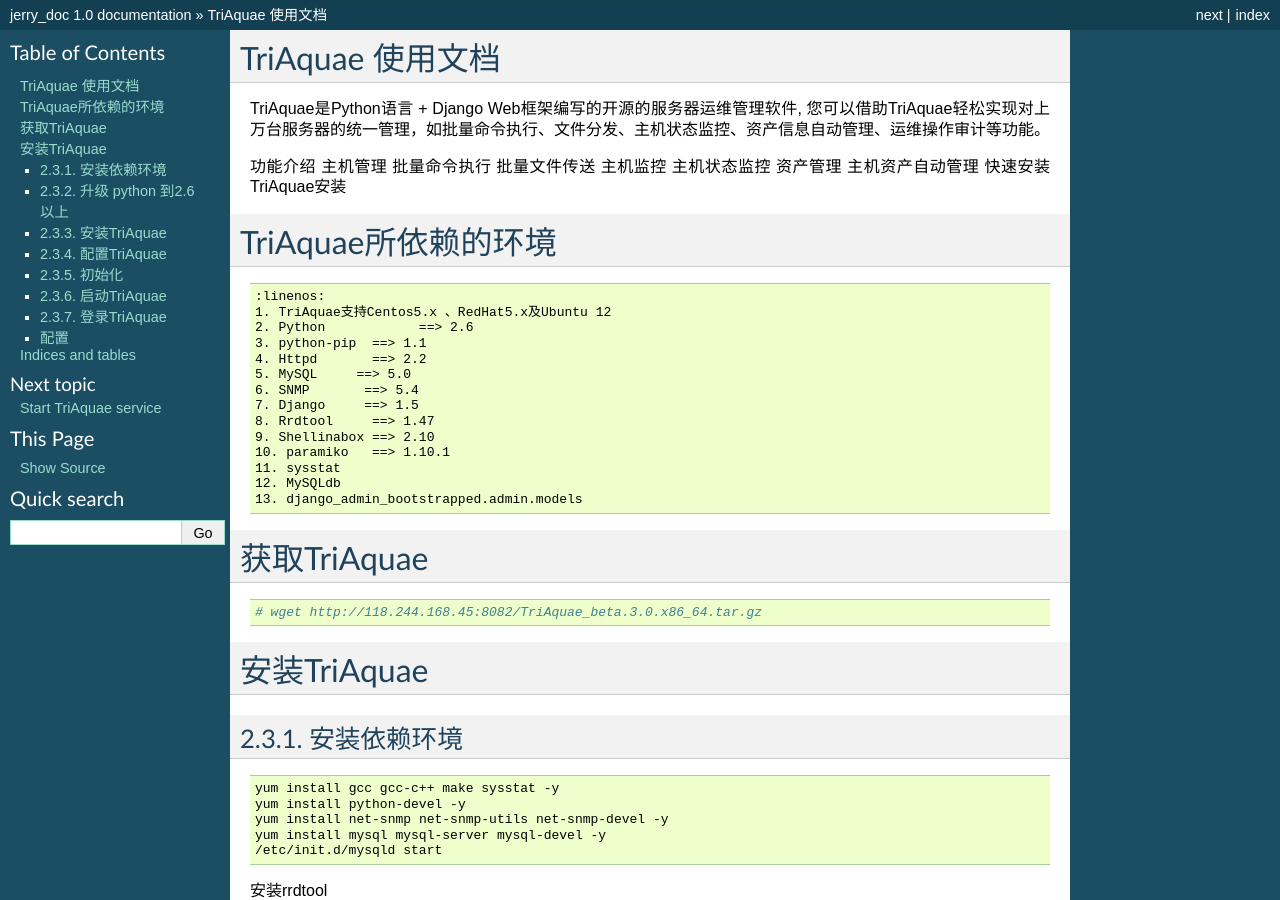
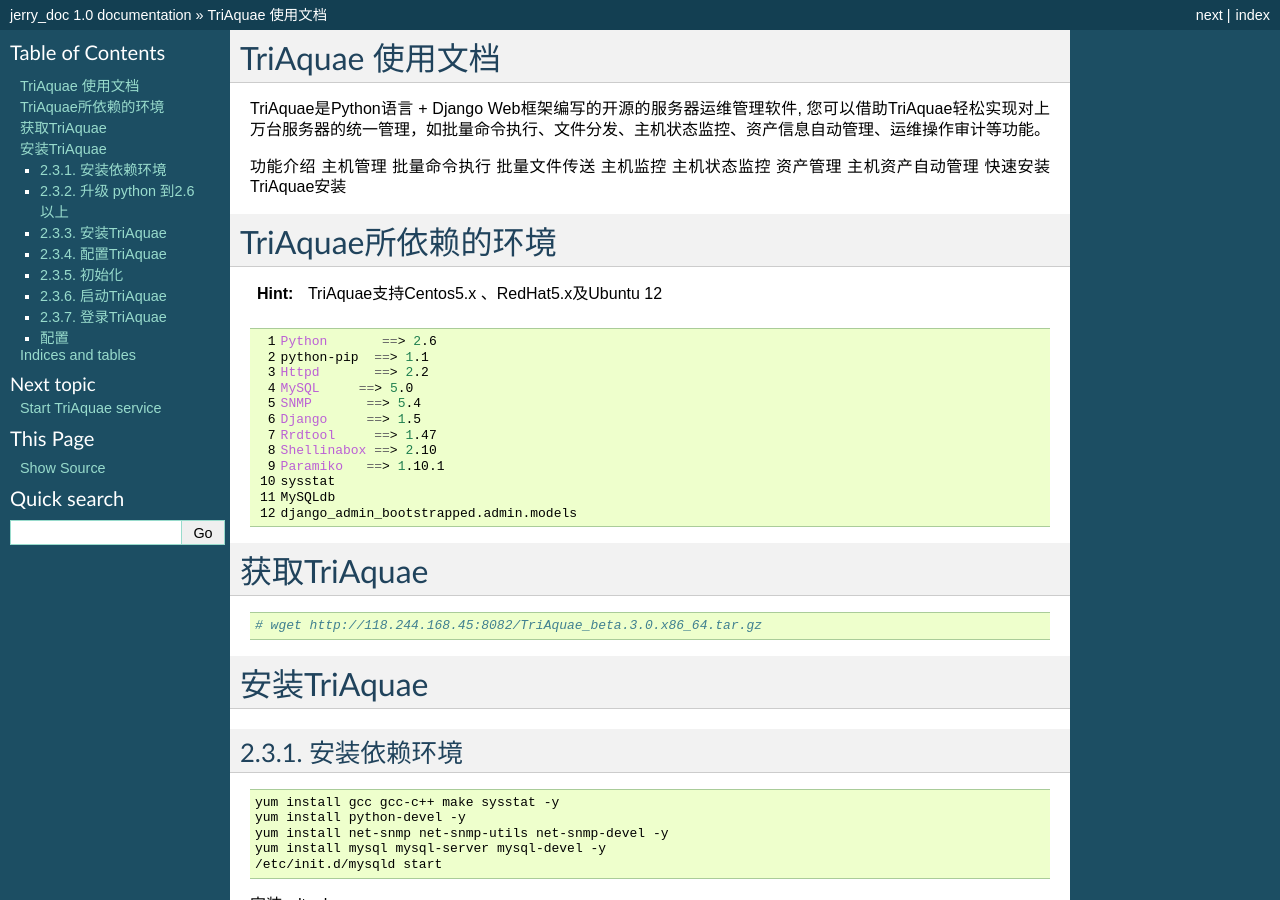
Before and after one commit to jerry123je/test, a Sphinx documentation site: the page built from docs/index.rst, in a window 1280 px wide and 900 px high. Built offline with Sphinx 7.4.7, drawn with Linux system fonts in a browser that asks for light colours; some of the changed lines change nothing that is shown; some of the changed text lies outside the part shown.

Commit message:
20131119_01

```diff
--- a/docs/index.rst
+++ b/docs/index.rst
@@ -21,25 +21,29 @@
 快速安装
 TriAquae安装
 
+
 TriAquae所依赖的环境
 ====================
 
-::
+.. hint::
 
+   TriAquae支持Centos5.x 、RedHat5.x及Ubuntu 12
+
+.. code-block:: bash
    :linenos:
-   1. TriAquae支持Centos5.x 、RedHat5.x及Ubuntu 12
-   2. Python     	==> 2.6
-   3. python-pip  ==> 1.1
-   4. Httpd       ==> 2.2
-   5. MySQL     ==> 5.0
-   6. SNMP       ==> 5.4
-   7. Django     ==> 1.5
-   8. Rrdtool     ==> 1.47
-   9. Shellinabox ==> 2.10
-   10. paramiko   ==> 1.10.1
-   11. sysstat
-   12. MySQLdb
-   13. django_admin_bootstrapped.admin.models
+
+   Python     	==> 2.6
+   python-pip  ==> 1.1
+   Httpd       ==> 2.2
+   MySQL     ==> 5.0
+   SNMP       ==> 5.4
+   Django     ==> 1.5
+   Rrdtool     ==> 1.47
+   Shellinabox ==> 2.10
+   Paramiko   ==> 1.10.1
+   sysstat
+   MySQLdb
+   django_admin_bootstrapped.admin.models
 
 
 获取TriAquae
@@ -48,6 +52,7 @@
 ::
 
 	# wget http://118.244.168.45:8082/TriAquae_beta.3.0.x86_64.tar.gz
+
 
 安装TriAquae
 ====================
@@ -94,6 +99,7 @@
 	python setup.py install		安装TriAquae到您指定的目录中
 
 	.init		初始化TriAquae相关操作
+
 
 2.3.4. 配置TriAquae
 ---------------------------
@@ -157,9 +163,15 @@
 2.3.7. 登录TriAquae
 ---------------------------
 
-http://<Your ip>:7000/
 
-默认初始账户：admin	;	密码：triaquae
+::
+
+	http://<Your ip>:7000/
+
+.. hint::
+
+	默认初始账户：admin
+	密码：triaquae
 
 .. tip::
 
@@ -168,7 +180,6 @@
 
 配置
 ---------------------------
-
 
 .. toctree::
    :maxdepth: 3
```
Also changed, not shown: 5 other files.
